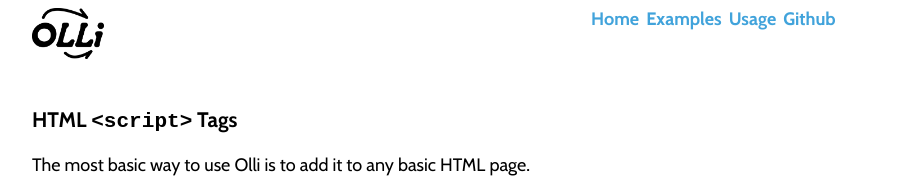
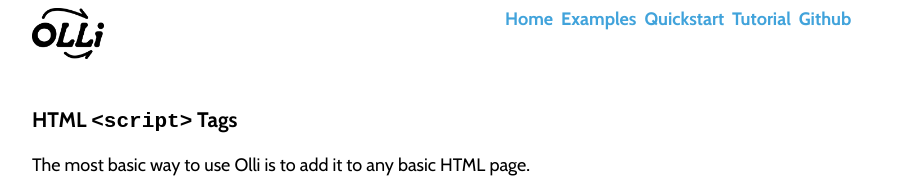
Before and after one commit to mitvis/olli, a Jekyll site: the page built from docs/quickstart.html, in a window 1280 px wide. Shown: the top 195 px of the page, without its empty margins (242-1165 px from the left). Built offline with Jekyll 4.4.1, drawn with Linux system fonts in a browser that asks for light colours.

Commit message:
made tutorial file and renamed usage

```diff
--- a/docs/_layouts/default.html
+++ b/docs/_layouts/default.html
@@ -18,7 +18,8 @@
     <div class="Links">
       <a href="{{site.baseurl}}/">Home</a>
       <a href="{{site.baseurl}}/examples/">Examples</a>
-      <a href="{{site.baseurl}}/usage/">Usage</a>
+      <a href="{{site.baseurl}}/quickstart/">Quickstart</a>
+      <a href="{{site.baseurl}}/tutorial/">Tutorial</a>
       <a href="https://github.com/mitvis/olli" target="_blank">Github</a>
     </div>
   </nav>
--- a/docs/css/main.css
+++ b/docs/css/main.css
@@ -37,7 +37,7 @@ code {
 
 .Links {
   float: right;
-  width: 35%;
+  width: 45%;
 }
 
 .Links > a {
--- a/docs/usage.html
+++ b/docs/quickstart.html
@@ -1,6 +1,6 @@
 ---
 layout: default
-title: "Usage"
+title: "Quickstart"
 ---
 
 <div>
```
Also changed, not shown: docs/tutorial.html (added, +11 -0 lines).
